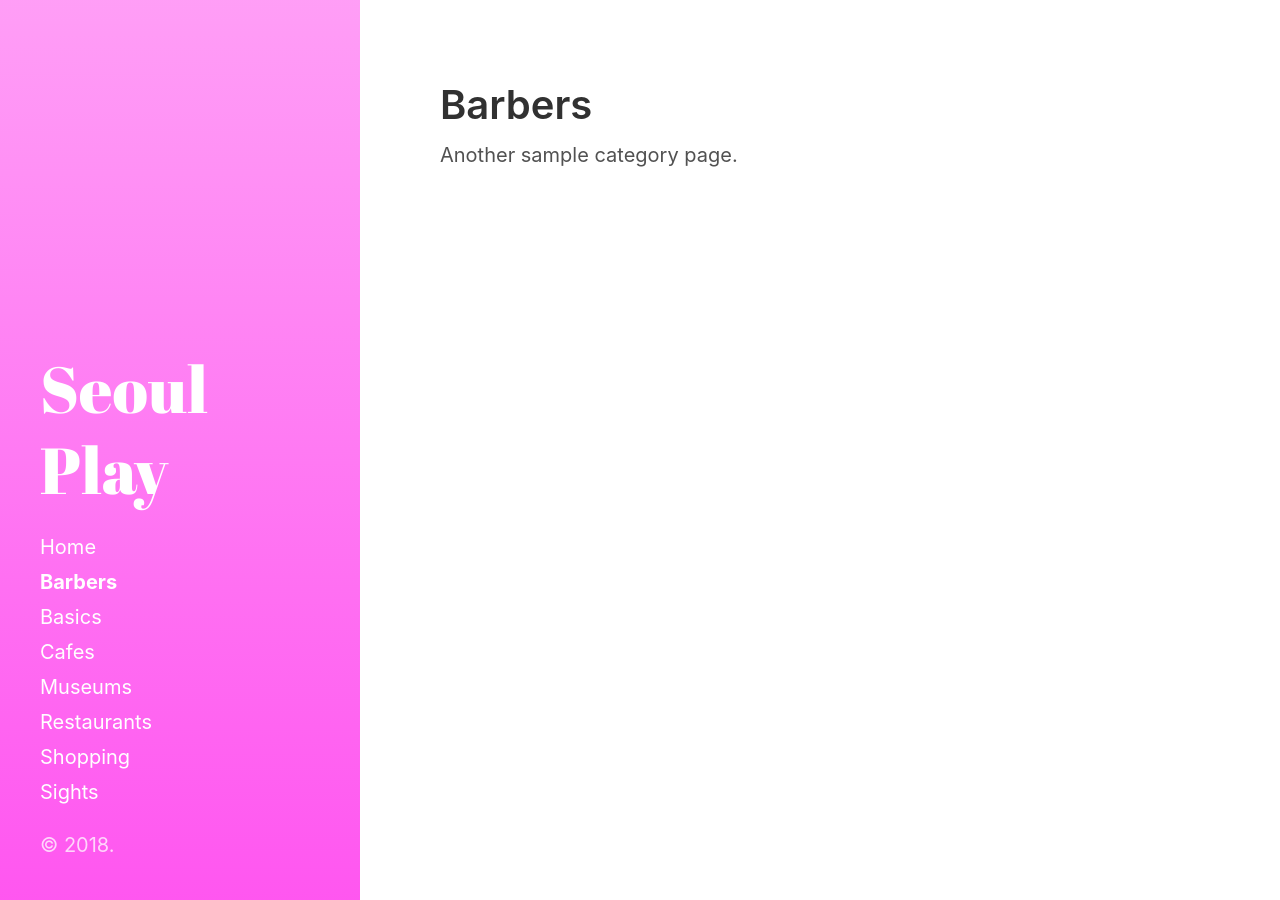
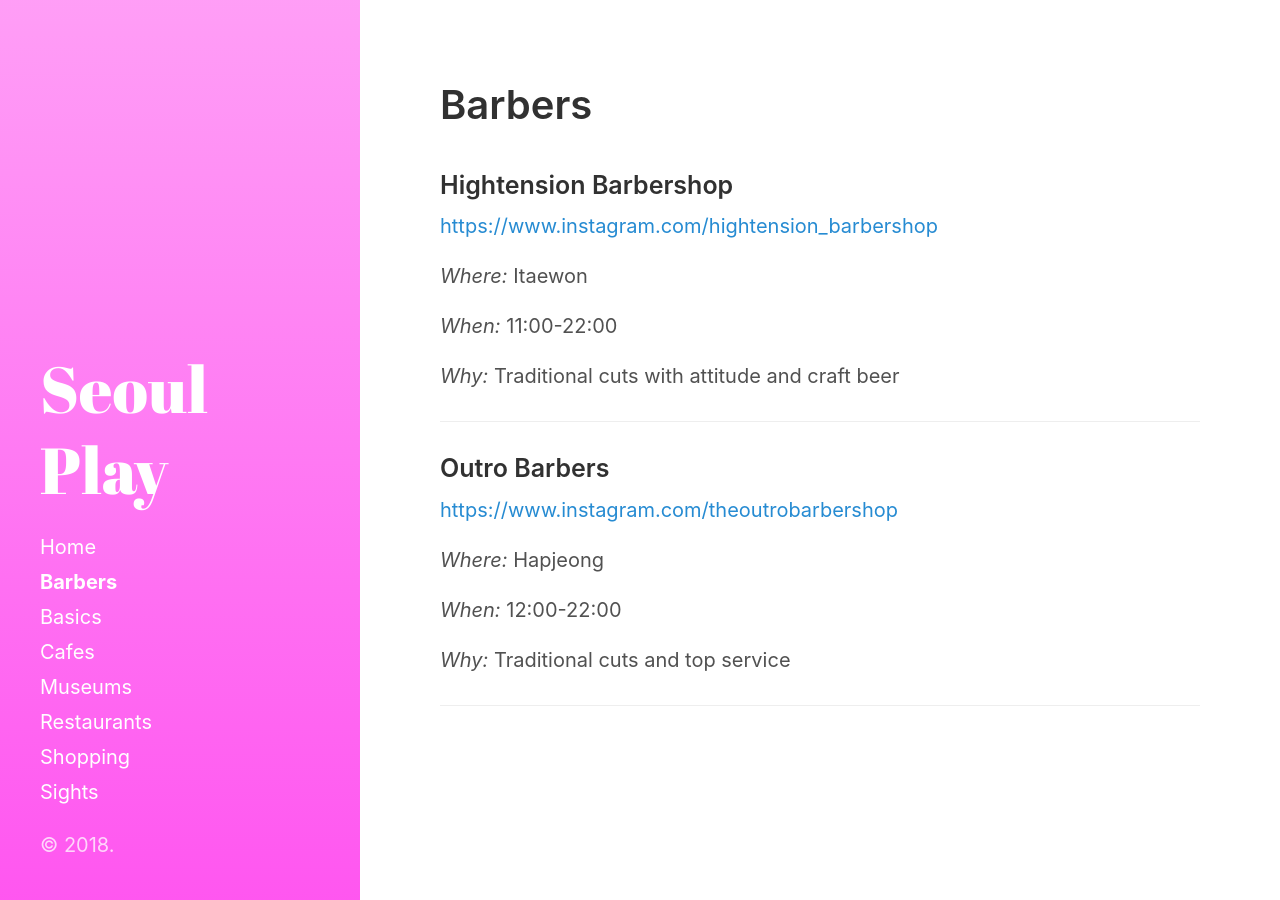
Before and after one commit to seoulplay/seoulplay.github.io, a Jekyll site: the page built from category/barbers.md, in a window 1280 px wide. Built offline with Jekyll 4.4.1, drawn with Linux system fonts in a browser that asks for light colours.

Commit message:
Update barbers.md

```diff
--- a/category/barbers.md
+++ b/category/barbers.md
@@ -3,4 +3,26 @@ layout: category
 title: Barbers
 ---
 
-Another sample category page.
+### Hightension Barbershop
+
+<https://www.instagram.com/hightension_barbershop>
+
+_Where:_ Itaewon
+
+_When:_ 11:00-22:00
+
+_Why:_ Traditional cuts with attitude and craft beer
+
+------
+
+### Outro Barbers
+
+<https://www.instagram.com/theoutrobarbershop>
+
+_Where:_ Hapjeong
+
+_When:_ 12:00-22:00
+
+_Why:_ Traditional cuts and top service
+
+------
```
